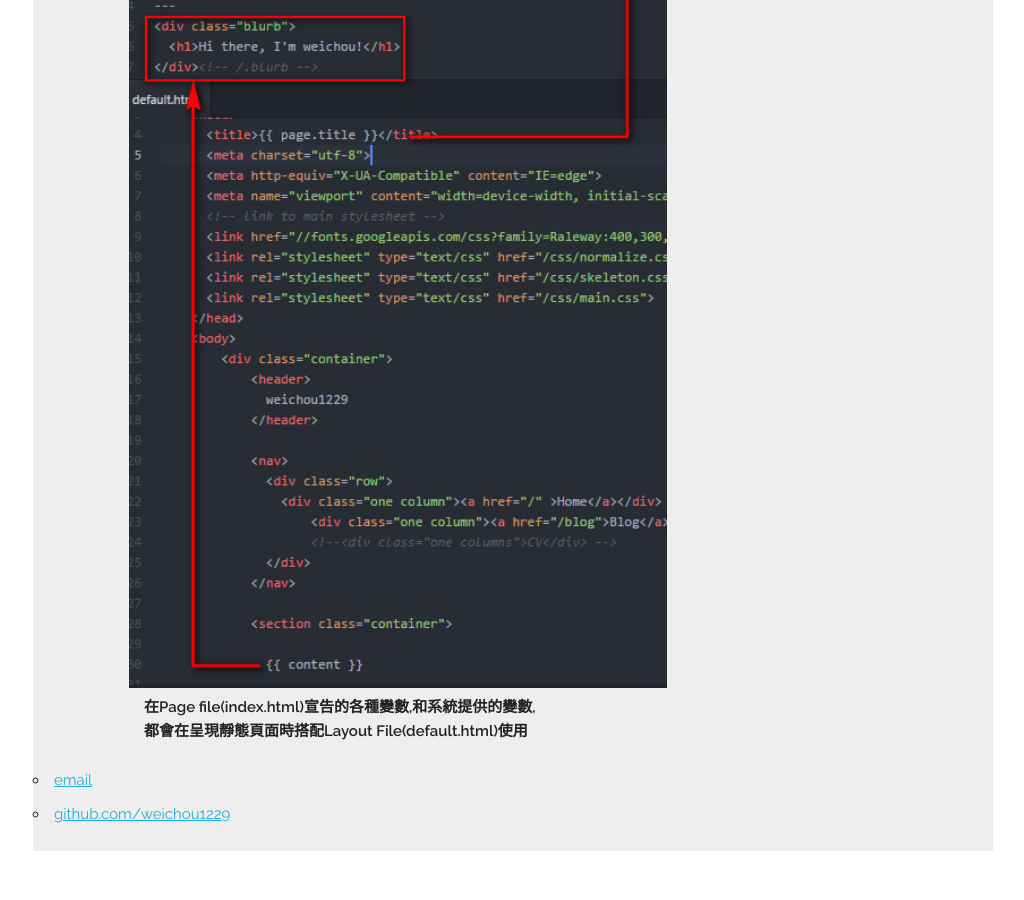
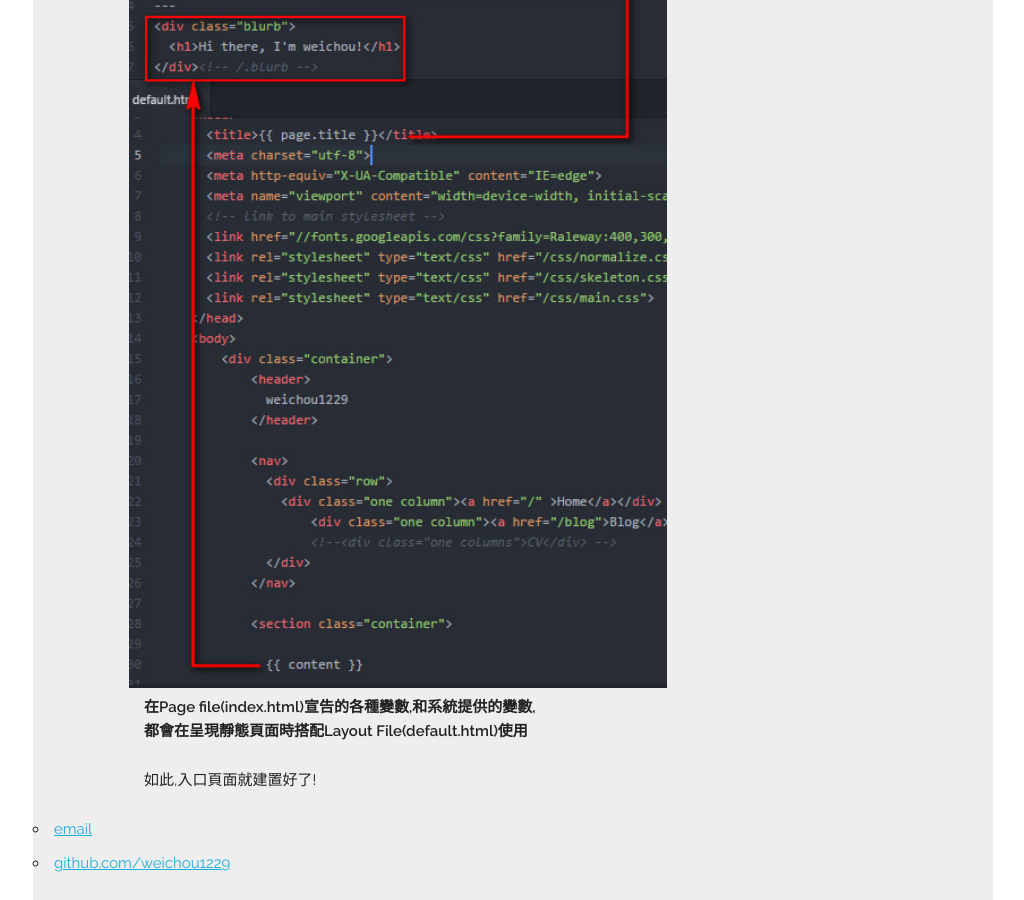
Before and after one commit to weichou1229/weichou.github.io, a Jekyll site: the page built from _posts/blog/2016-07-30-建立自己的-GitHub-Pages-website.md, in a window 1280 px wide and 900 px high, scrolled down 4273 px. Shown: the whole window, without its empty margins (127-1151 px from the left). Built offline with Jekyll 4.4.1, drawn with Linux system fonts in a browser that asks for light colours; comment, search, counter and statistics services are not loaded; before the commit the page ends 5124 px from its top, so only the background shows below that.

Commit message:
modify test

```diff
--- a/_posts/blog/2016-07-30-建立自己的-GitHub-Pages-website.md
+++ b/_posts/blog/2016-07-30-建立自己的-GitHub-Pages-website.md
@@ -143,3 +143,5 @@ Jekyll also happens to be the engine behind GitHub Pages...
 <img src="{{ site.url }}/assets/images/renderFileExample1.jpg" width="70%"/>
 　**在Page file(index.html)宣告的各種變數,和系統提供的變數,
 　都會在呈現靜態頁面時搭配Layout File(default.html)使用**
+
+　如此,入口頁面就建置好了!
```
